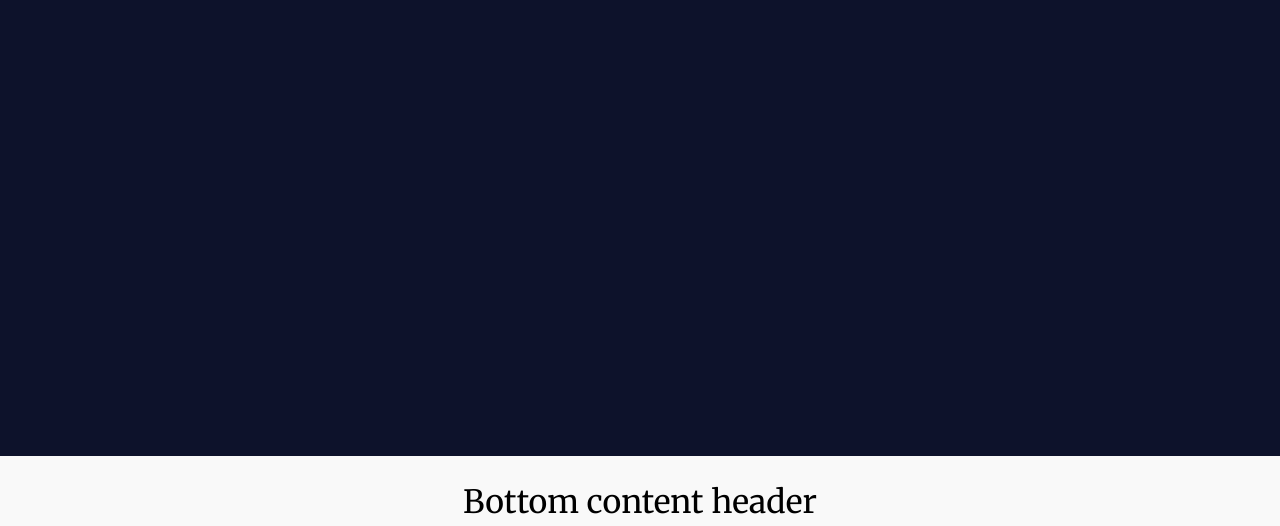
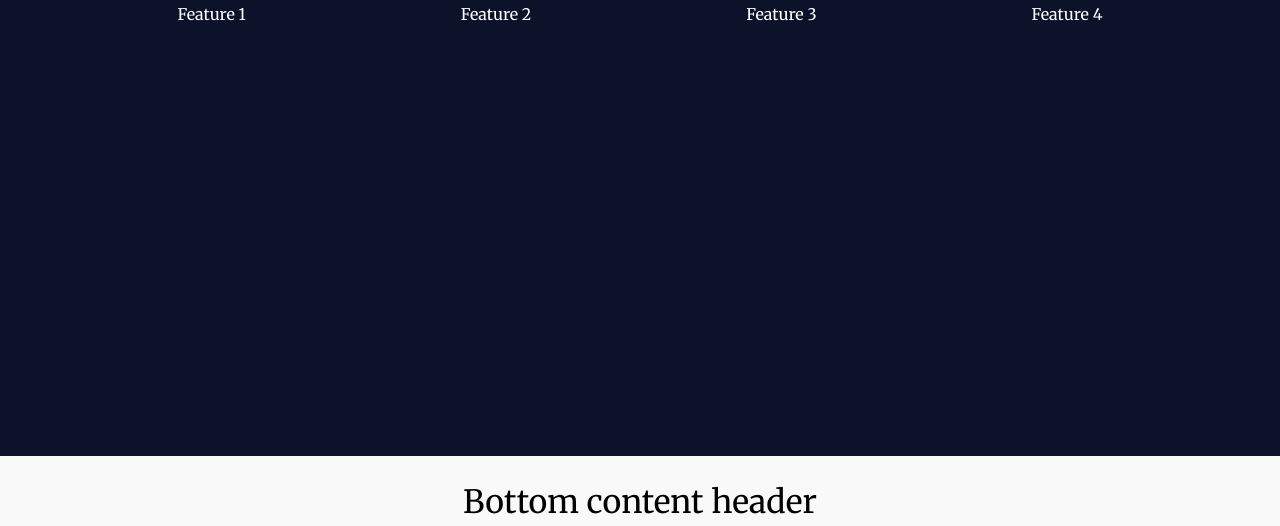
Before and after one commit to lambda-stockly/build-stockly-MarketingUI-Reed, a plain HTML site: page index.html in a window 1280 px wide. Shown: the part 574-1100 px from the top of the page. Drawn offline with Linux system fonts and the light colour scheme.

Commit message:
WIP: commit before standup

```diff
--- a/less/home-page.less
+++ b/less/home-page.less
@@ -59,6 +59,13 @@
       text-align: center;
     }
     .middle-icon {
+      padding-top: 20px;
+      font-size: 1.6rem;
+      .flex(space-around);
+      a {
+        text-decoration: none;
+        color: white;
+      }
     }
   }
 }
```
Also changed, not shown: css/index.css.
